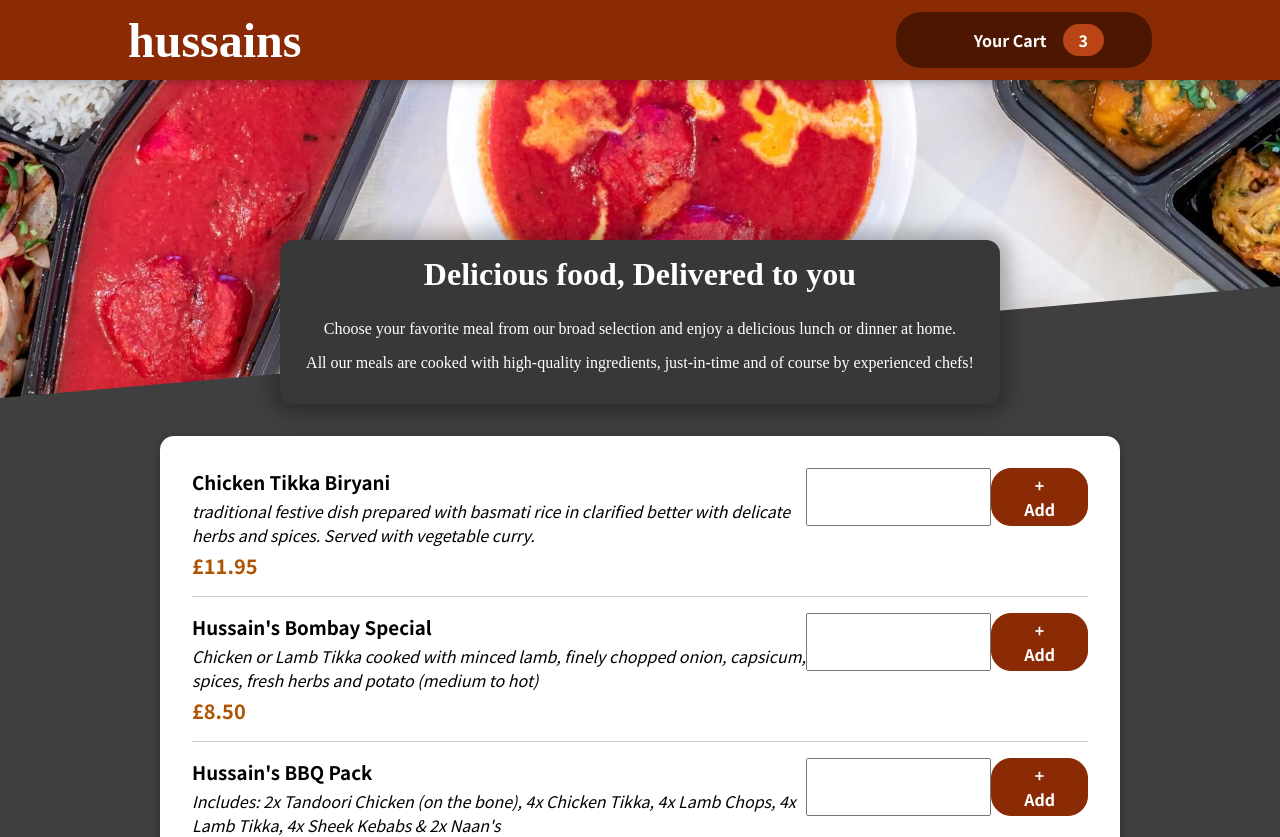
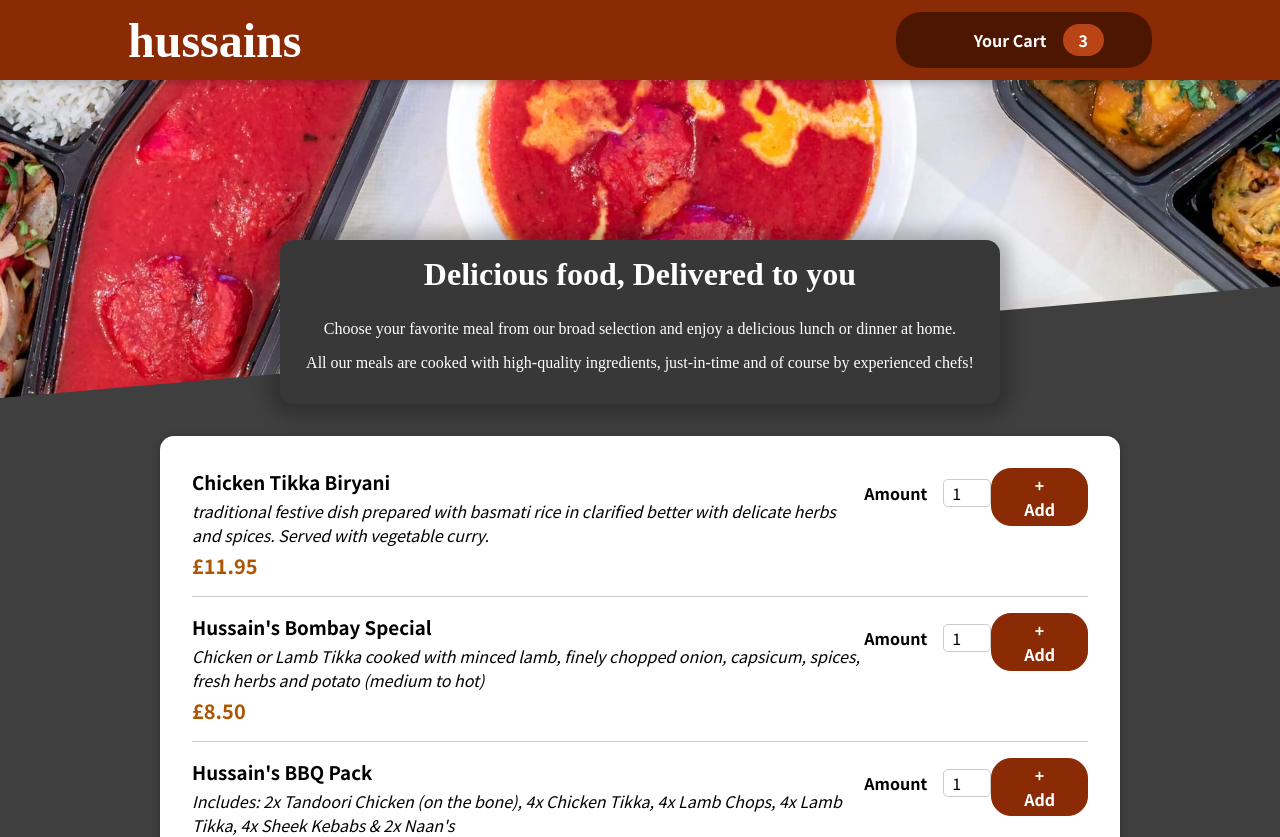
Before and after one commit to Madhin/food-order-app, a React (Create React App) app: page / in a window 1280 px wide. Shown: the top 837 px of the page. Built offline with nearby package versions, Linux system fonts and the light colour scheme; some icons are missing; a web font is replaced by a local one.

Commit message:
input component added

```diff
--- a/src/components/Meals/MealForm.jsx/MealForm.jsx
+++ b/src/components/Meals/MealForm.jsx/MealForm.jsx
@@ -1,11 +1,19 @@
 import React from 'react'
 import styles from './MealForm.module.scss'
+import Input from '../../UI/Input/Input'
 
 
 const MealForm = (props) => {
   return (
    <form className = {styles.form}>
-     <input />
+     <Input label = "Amount" input = {{
+       id: 'amount',
+       type: 'number',
+       min: '1',
+       max: '5',
+       step: '1',
+       defaultValue: '1'
+     }}/>
      <button>+ Add</button>
    </form>
 
--- /dev/null
+++ b/src/components/UI/Input/Input.jsx
@@ -0,0 +1,13 @@
+import React from 'react'
+import styles from './Input.module.scss'
+
+const Input = (props) => {
+  return (
+    <div className = {styles.input}>
+      <label htmlFor = {props.input.id}>{props.label}</label>
+      <input {...props.input} />
+    </div>
+  );
+}
+
+export default Input
--- /dev/null
+++ b/src/components/UI/Input/Input.module.scss
@@ -0,0 +1,18 @@
+.input {
+  display: flex;
+  align-items: center;
+  margin-bottom: 0.5rem;
+}
+
+.input label {
+  font-weight: bold;
+  margin-right: 1rem;
+}
+
+.input input {
+  width: 3rem;
+  border-radius: 5px;
+  border: 1px solid #ccc;
+  font: inherit;
+  padding-left: 0.5rem;
+}
--- /dev/null
+++ b/src/components/UI/Input/index.js
@@ -0,0 +1,3 @@
+import Input from "./Input";
+
+export default Input;
```
Also changed, not shown: 1 other file (tests, documents, lock files or other folders).
